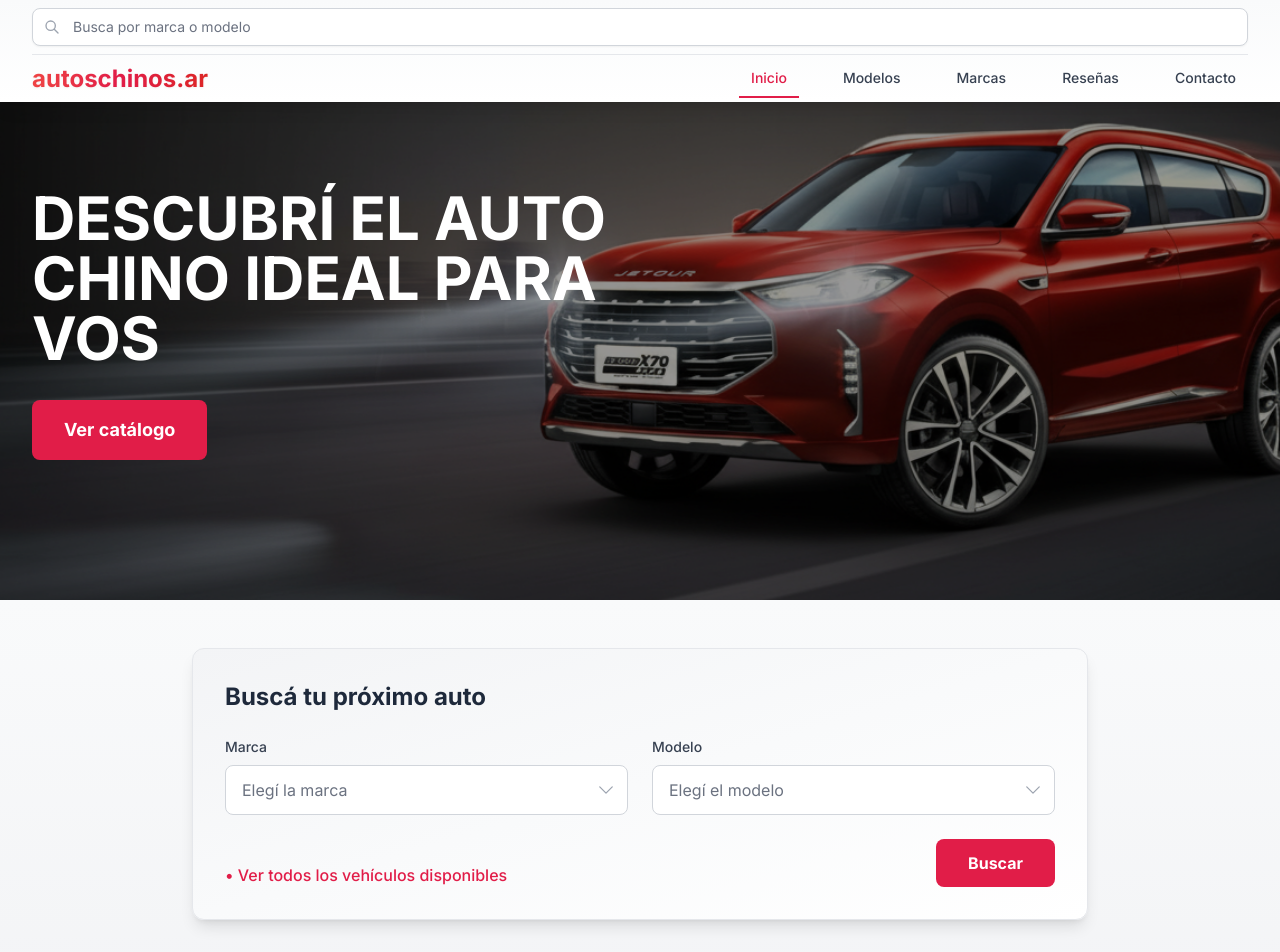
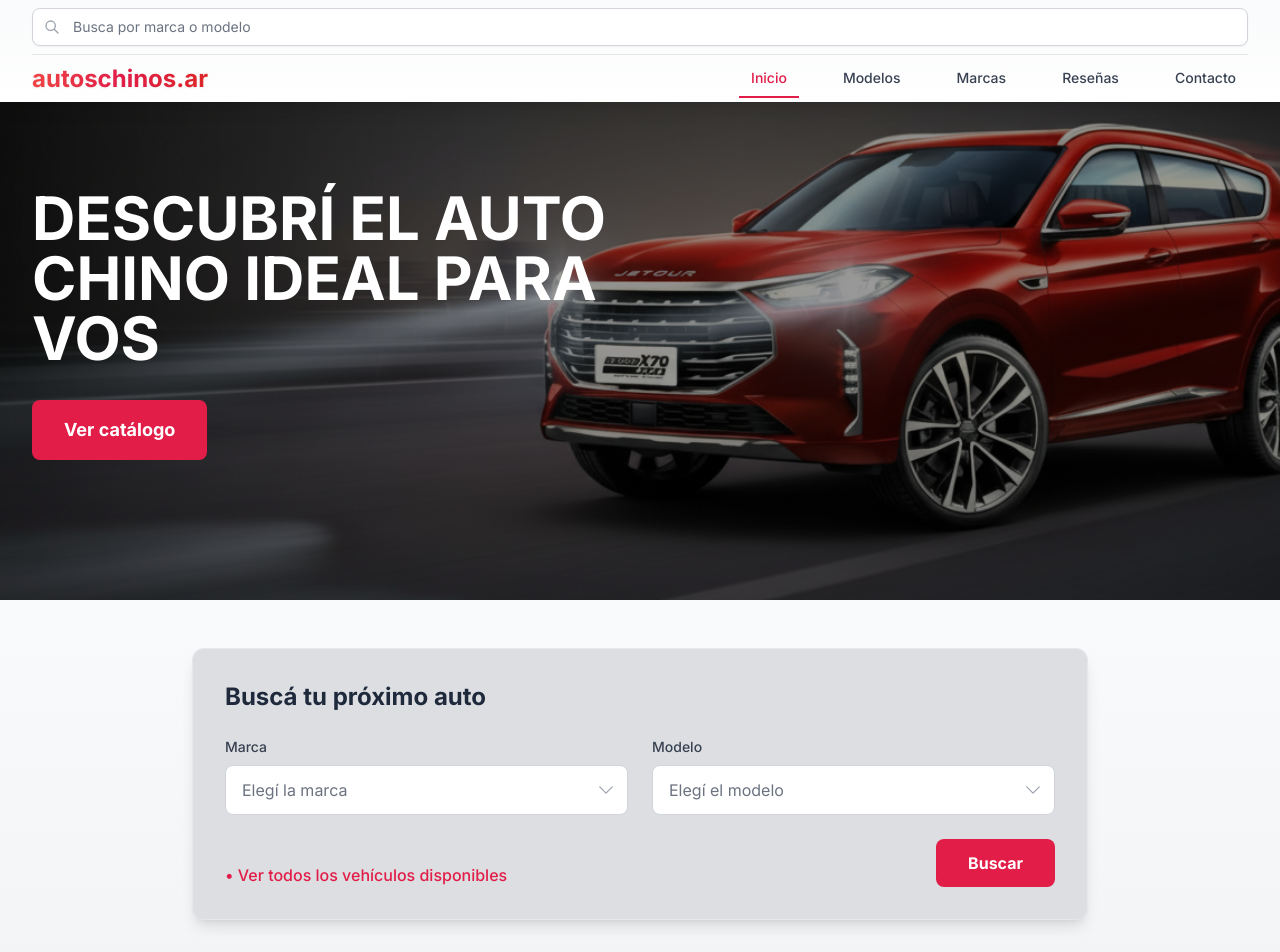
Before and after one commit to martingalmarino/autoschinos, a React (Vite) app: page / in a window 1280 px wide. Shown: the top 952 px of the page. Built offline with nearby package versions, Linux system fonts and the light colour scheme.

Commit message:
Update search block background to #dcdee1 color

```diff
--- a/src/components/SearchBlock.tsx
+++ b/src/components/SearchBlock.tsx
@@ -45,7 +45,7 @@ const SearchBlock: React.FC = () => {
     <section className="py-20 bg-gradient-to-b from-gray-50 to-gray-100">
       <div className="max-w-7xl mx-auto px-4 sm:px-6 lg:px-8">
         <div className="max-w-4xl mx-auto">
-          <div className="bg-gradient-to-br from-gray-100 via-gray-50 to-white rounded-xl shadow-lg hover:shadow-xl p-8 -mt-8 relative z-10 transition-shadow duration-300 border border-gray-200">
+          <div className="rounded-xl shadow-lg hover:shadow-xl p-8 -mt-8 relative z-10 transition-shadow duration-300 border border-gray-200" style={{ background: '#dcdee1' }}>
             <h2 className="text-2xl font-bold text-gray-900 mb-6">
               Buscá tu próximo auto
             </h2>
```
